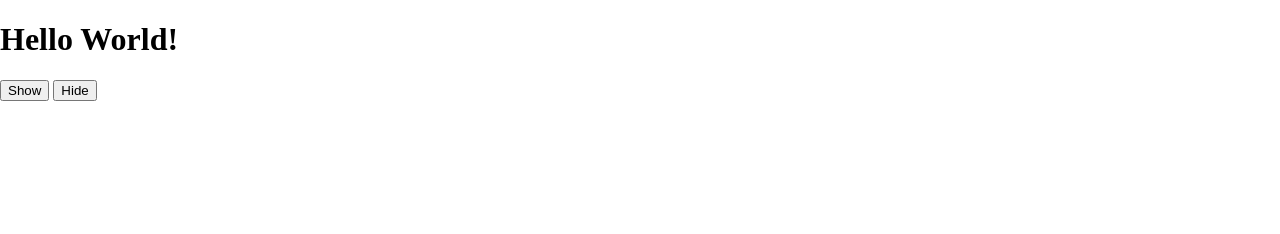
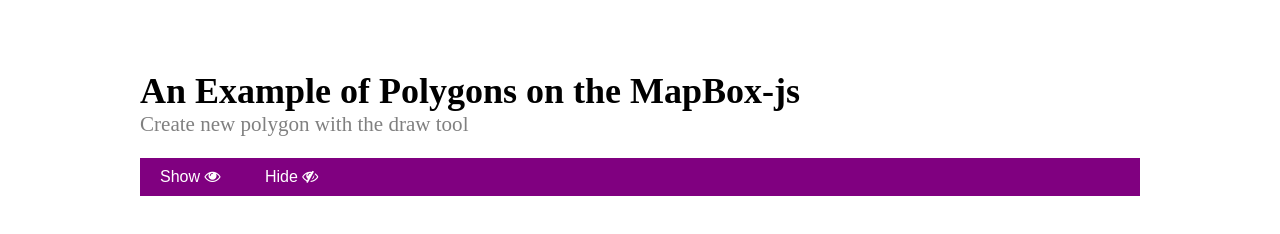
Before and after one commit to elyash14/maps, a website built with Parcel: page index.html in a window 1280 px wide. Built offline with nearby package versions, Linux system fonts and the light colour scheme; what mapbox-gl would draw is missing.

Commit message:
feat: add some style

```diff
--- a/index.html
+++ b/index.html
@@ -1,16 +1,24 @@
 <!DOCTYPE html>
 <html lang="en">
-<head>
-    <meta charset="UTF-8">
-    <meta name="viewport" content="width=device-width, initial-scale=1.0">
+  <head>
+    <meta charset="UTF-8" />
+    <meta name="viewport" content="width=device-width, initial-scale=1.0" />
     <title>Document</title>
-    <link rel="stylesheet" href="src/css/style.scss">
-</head>
-<body>
-    <h1 id="app">Hello World!</h1>
-    <button id="show-zones">Show</button>
-    <button id="hide-zones">Hide</button>
-    <div id="map"></div>
+    <link href="https://stackpath.bootstrapcdn.com/font-awesome/4.7.0/css/font-awesome.min.css" rel="stylesheet" integrity="sha384-wvfXpqpZZVQGK6TAh5PVlGOfQNHSoD2xbE+QkPxCAFlNEevoEH3Sl0sibVcOQVnN" crossorigin="anonymous">
+    <link rel="stylesheet" href="src/css/style.scss" />
+  </head>
+  <body>
+    <div id="stage">
+      <h1 id="app">An Example of Polygons on the MapBox-js</h1>
+      <h3>Create new polygon with the draw tool</h3>
+      <div id="tool-bars">
+        <button id="show-zones">Show <i class="fa fa-eye"></i></button>
+        <button id="hide-zones">Hide <i class="fa fa-eye-slash"></i></button>
+      </div>
+
+      <div id="map"></div>
+    </div>
+
     <script src="./src/index.js" defer></script>
-</body>
+  </body>
 </html>
--- a/src/css/style.scss
+++ b/src/css/style.scss
@@ -1,12 +1,41 @@
+
 
 body {
   margin: 0;
   padding: 0;
+  font-size: 18px;
+}
+
+#stage{
+  width:  1000px;
+  margin: auto;
+  margin-top: 70px;
+  h1{
+    margin-bottom: 0;
+  }
+  h3{
+    margin-top: 0;
+    font-weight: 500;
+    color: gray;
+  }
 }
 
 #map {
-  width: 800px;
+  width: 100%;
   height: 600px;
-  margin: auto;
-  margin-top: 100px;
 }
+
+#tool-bars{
+  background: purple;
+  button{
+    background: transparent;
+    border-width: 0;
+    color: white;
+    font-size: 1rem;
+    padding: 10px 20px;
+    margin: 0;
+    &:hover{
+      background-color: rgb(116, 3, 116);
+    }
+  }
+}
```
Also changed, not shown: dist/index.html, 7 other files.
